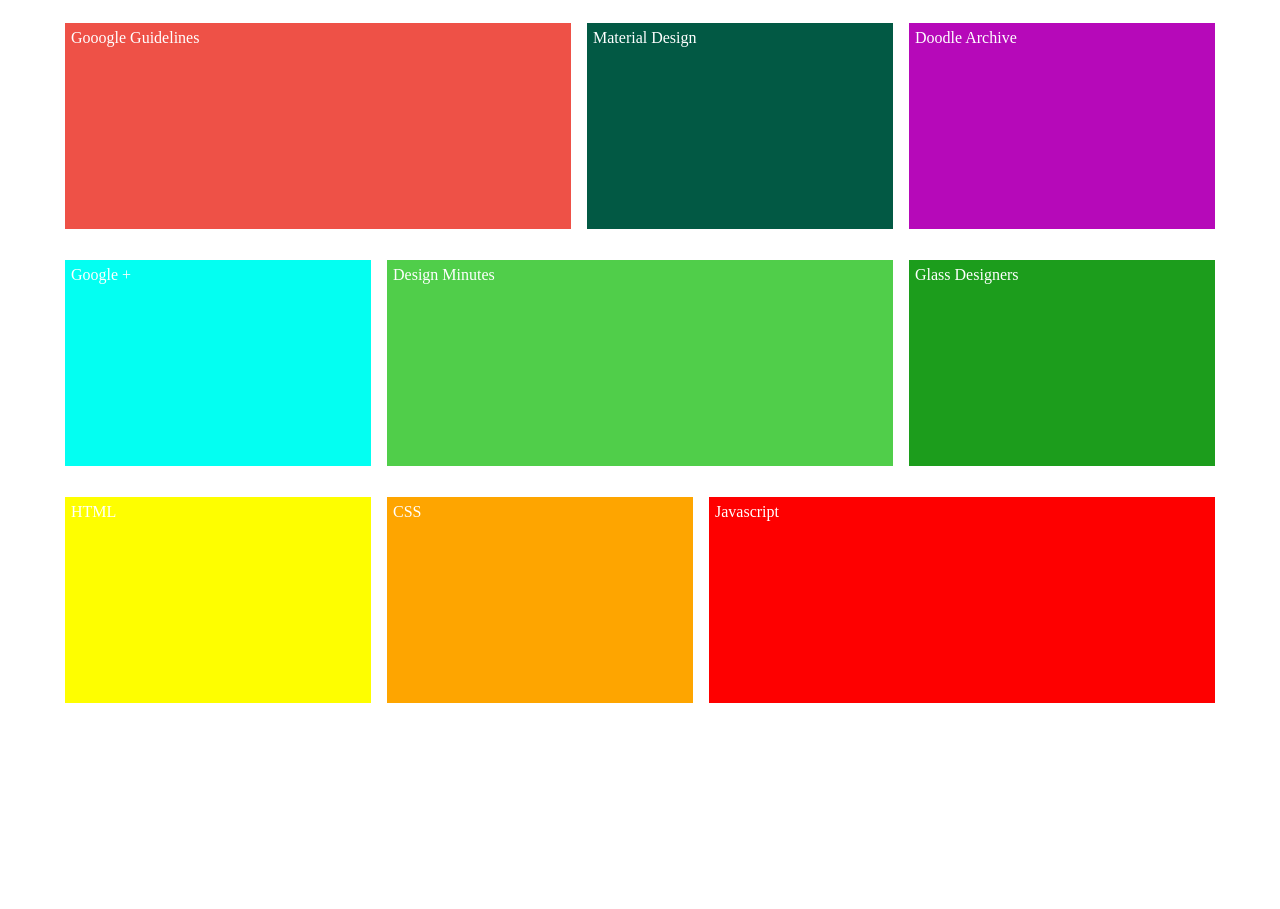
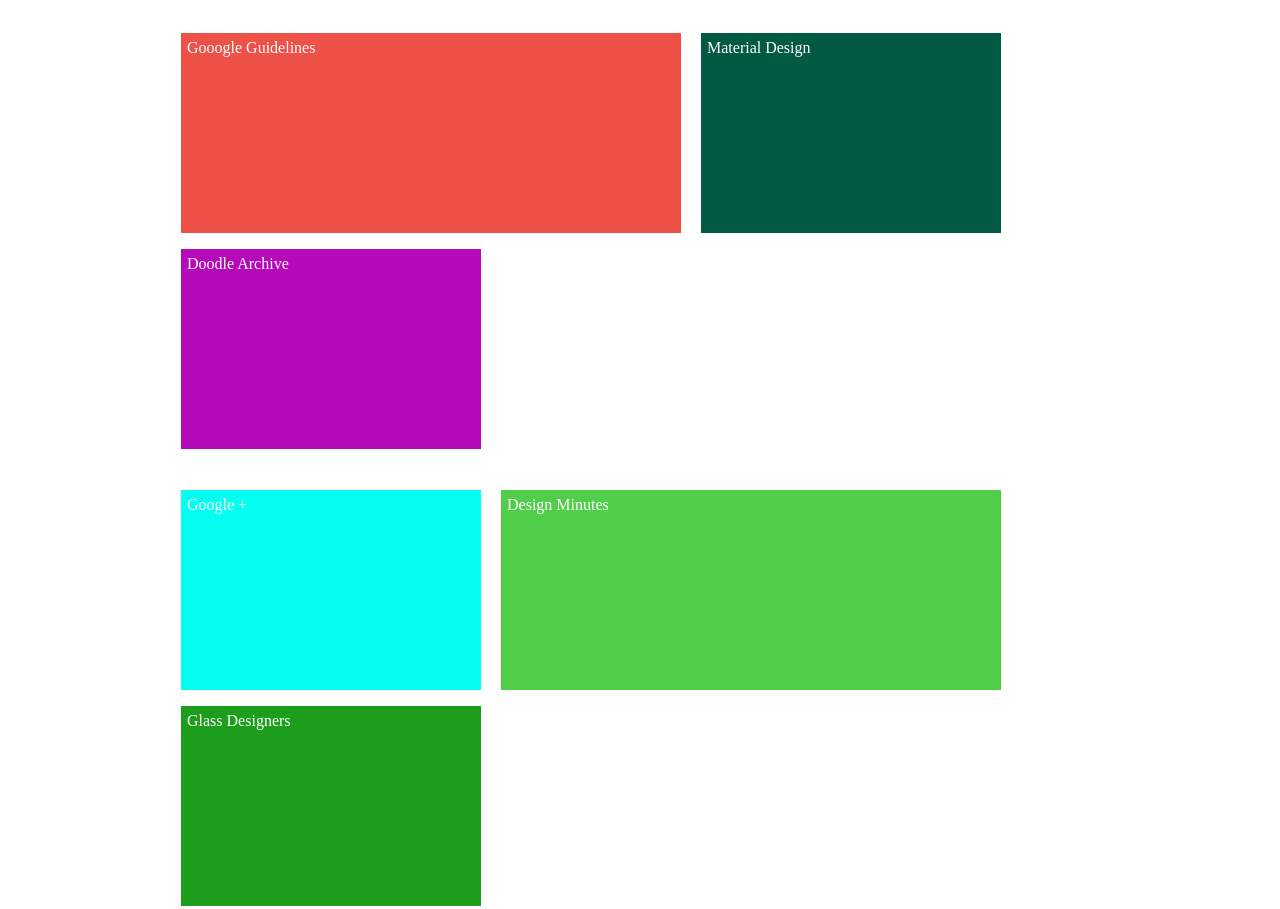
Before and after one commit to rushikesh85/Box-Model, a plain HTML site: page index.html in a window 1280 px wide. Shown: the top 909 px of the page. Before the commit the page ends 800 px from the top, so only its background shows below. Drawn offline with Linux system fonts and the light colour scheme.

Commit message:
Excersice 1

```diff
--- /dev/null
+++ b/excersice 1/style.css
@@ -0,0 +1,47 @@
+.box-container,
+.box-container1,
+.box-container2 {
+
+    margin-top: 10px;
+    margin-left: 50px;
+}
+
+
+.box {
+    background-color: red;
+    margin: 5px;
+    display: inline-block;
+    box-sizing: border-box;
+    color: rgb(0, 0, 0);
+    padding-top: 6px;
+    padding-left: 6px;
+    height: 150px;
+    width: 200px;
+}
+
+.box1 {
+    border: 5px solid black;
+}
+
+.box2 {
+    border: 5px solid rgb(62, 61, 61);
+}
+
+.box3 {
+    border-style: dashed solid ;
+}
+
+.box4 {
+    border-style: dotted;
+}
+
+.box5 {
+    border: 5px solid rgb(255, 255, 255);
+}
+
+.box6 {
+    border-top: 7px solid blue;
+    border-left: 7px solid rgb(1, 102, 8);
+    border-right: 7px solid rgb(112, 112, 111);
+    border-bottom: 7px solid rgb(241, 255, 132);
+}
--- a/style.css
+++ b/style.css
@@ -1,14 +1,18 @@
+
 .box-container,
 .box-container2,
 .box-container3 {
-    justify-content: center;
-    margin: 15px;
-    display: flex;
-    box-sizing: border-box;
+    /* justify-content: center; */
+    margin-top: 25px;
+    margin-left: 165px;
+    /* display: inline-block;
+    box-sizing: border-box; */
 }
 
 .box {
     margin: 8px;
+    display: inline-block;
+    box-sizing: border-box;
     color: rgb(255, 255, 255);
     padding-top: 6px;
     padding-left: 6px;
```
Also changed, not shown: excersice 1/index.html (added, +30 -0 lines).
